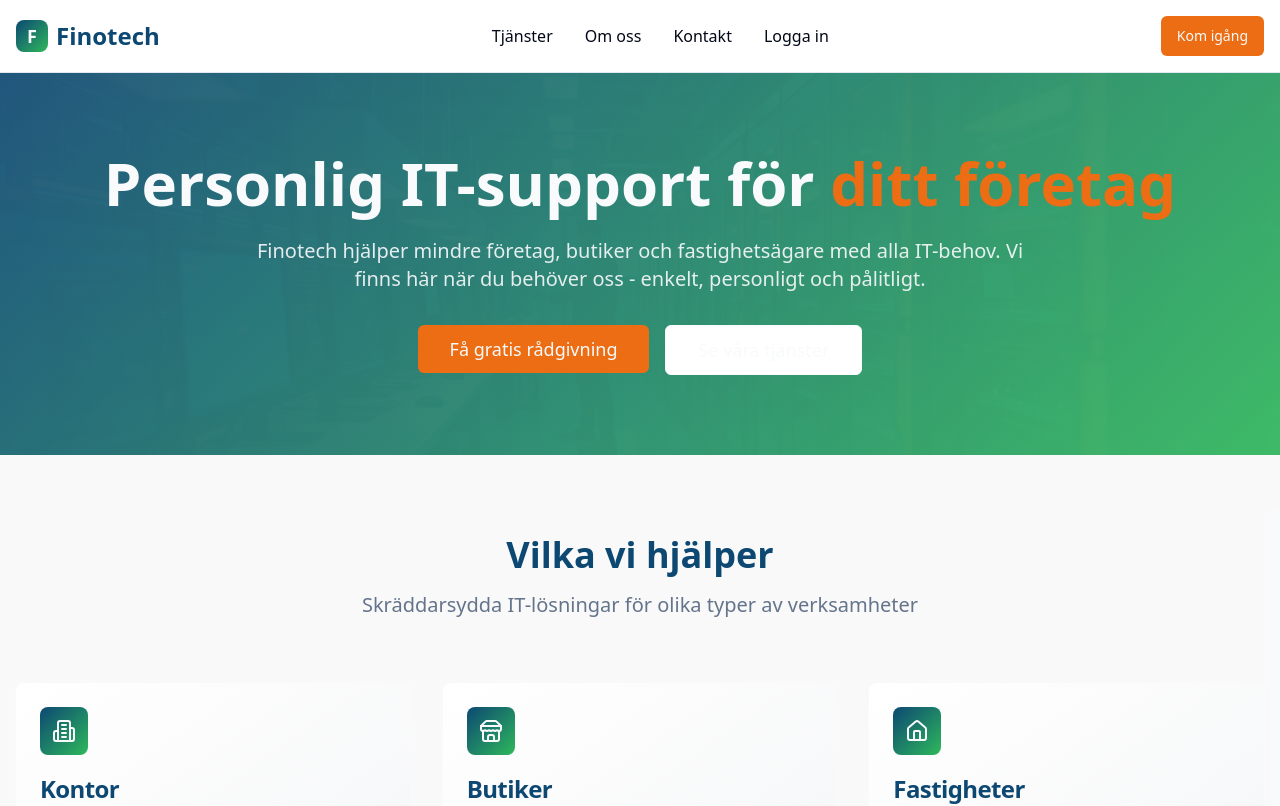
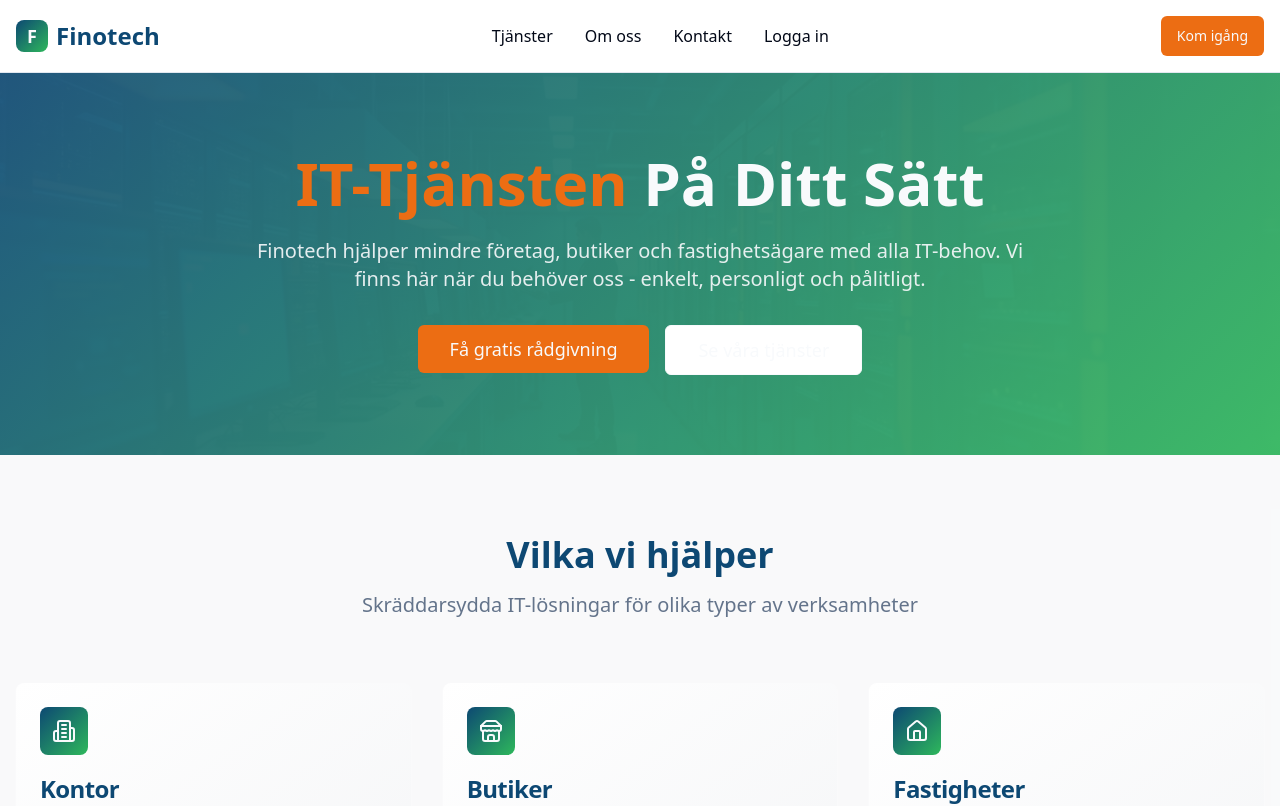
Before and after one commit to finot-png/finotech-connect-hub, a React (Vite) app: page / in a window 1280 px wide. Shown: the top 806 px of the page. Built offline with nearby package versions, Linux system fonts and the light colour scheme; the HTML template or start-up script is replaced by a standard one.

Commit message:
Update hero text

```diff
--- a/src/pages/Index.tsx
+++ b/src/pages/Index.tsx
@@ -116,8 +116,7 @@ const Index = () => {
 
         <div className="relative container mx-auto px-4 text-center">
           <h1 className="text-5xl md:text-6xl font-bold text-primary-foreground mb-6 leading-tight">
-            Personlig IT-support för
-            <span className="text-tech-orange"> ditt företag</span>
+            <span className="text-tech-orange">IT-Tjänsten</span> På Ditt Sätt
           </h1>
           <p className="text-xl text-primary-foreground/90 mb-8 max-w-3xl mx-auto">
             Finotech hjälper mindre företag, butiker och fastighetsägare med alla IT-behov.
```
